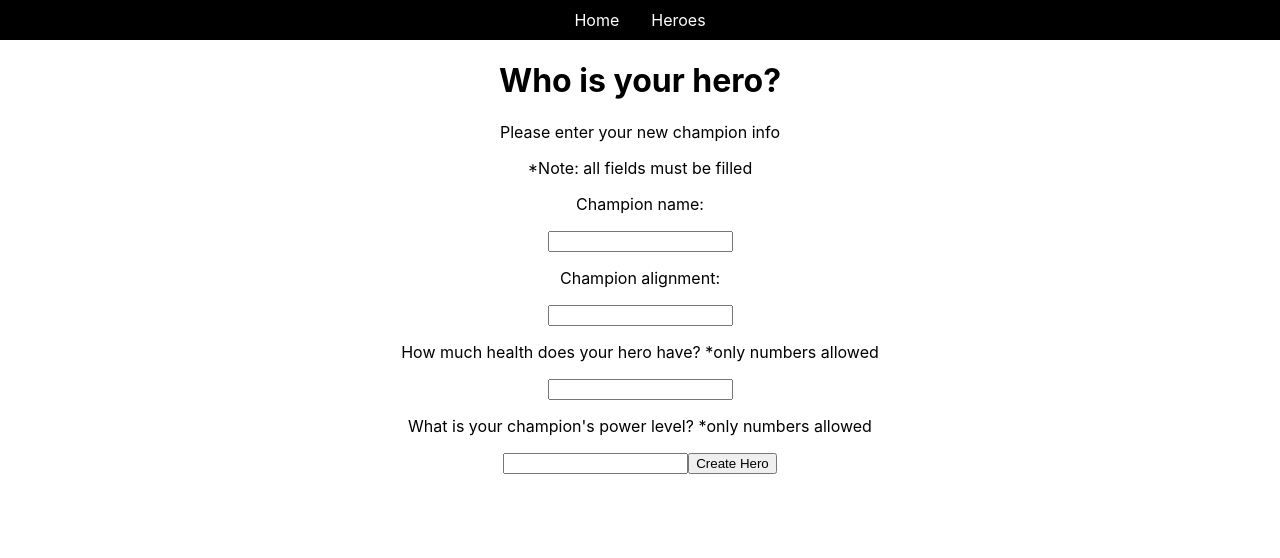
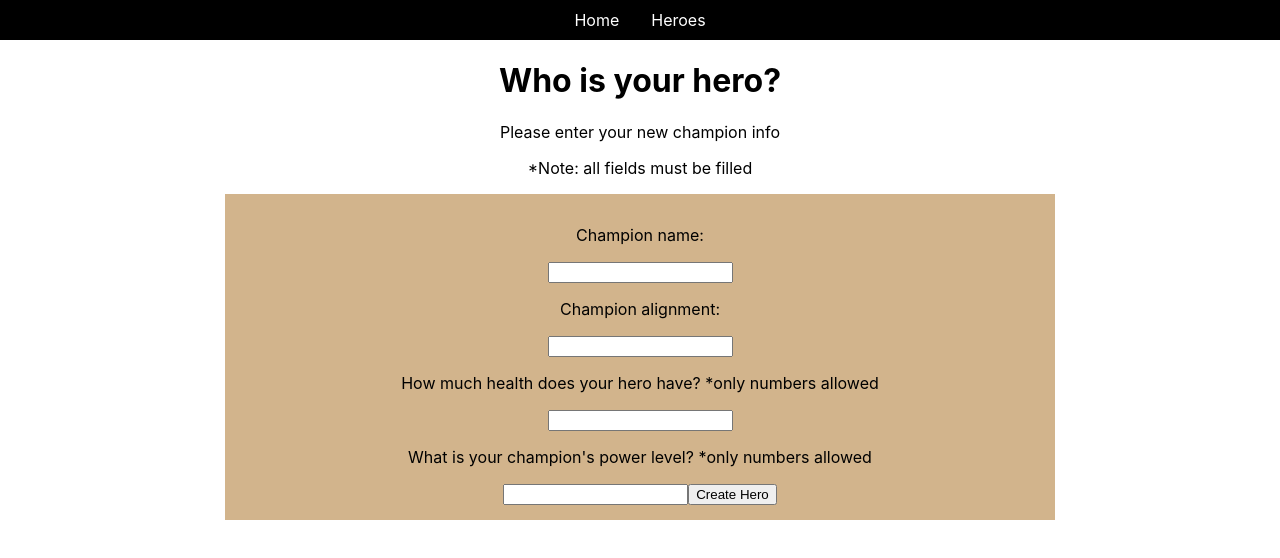
Before and after one commit to XavioArts/hackathon_prep, a React (Create React App) app in the folder client/: page /champs/new in a window 1280 px wide. Shown: the top 558 px of the page. Built offline with nearby package versions, Linux system fonts and the light colour scheme.

Commit message:
quick styles

```diff
--- a/client/src/components/ChampNew.js
+++ b/client/src/components/ChampNew.js
@@ -30,6 +30,7 @@ const ChampNew = () => {
             <p>Please enter your new champion info</p>
             <p>*Note: all fields must be filled</p>
             {/* form will go here  */}
+            <div style={styles.container}>
                 <form onSubmit={handleSubmit}>
                     <p>Champion name:</p>
                     <input value={name} onChange={(e) => setName(e.target.value)} />
@@ -42,7 +43,17 @@ const ChampNew = () => {
                     <button>Create Hero</button>
                 </form>
             </div>
+        </div>
     );
 };
 
+const styles = {
+    container: {
+        backgroundColor: "tan",
+        width: "800px",
+        margin: "auto",
+        padding: "15px"
+    }
+}
+
 export default ChampNew;
```
Lines whose indentation alone changed are shown as unchanged.
